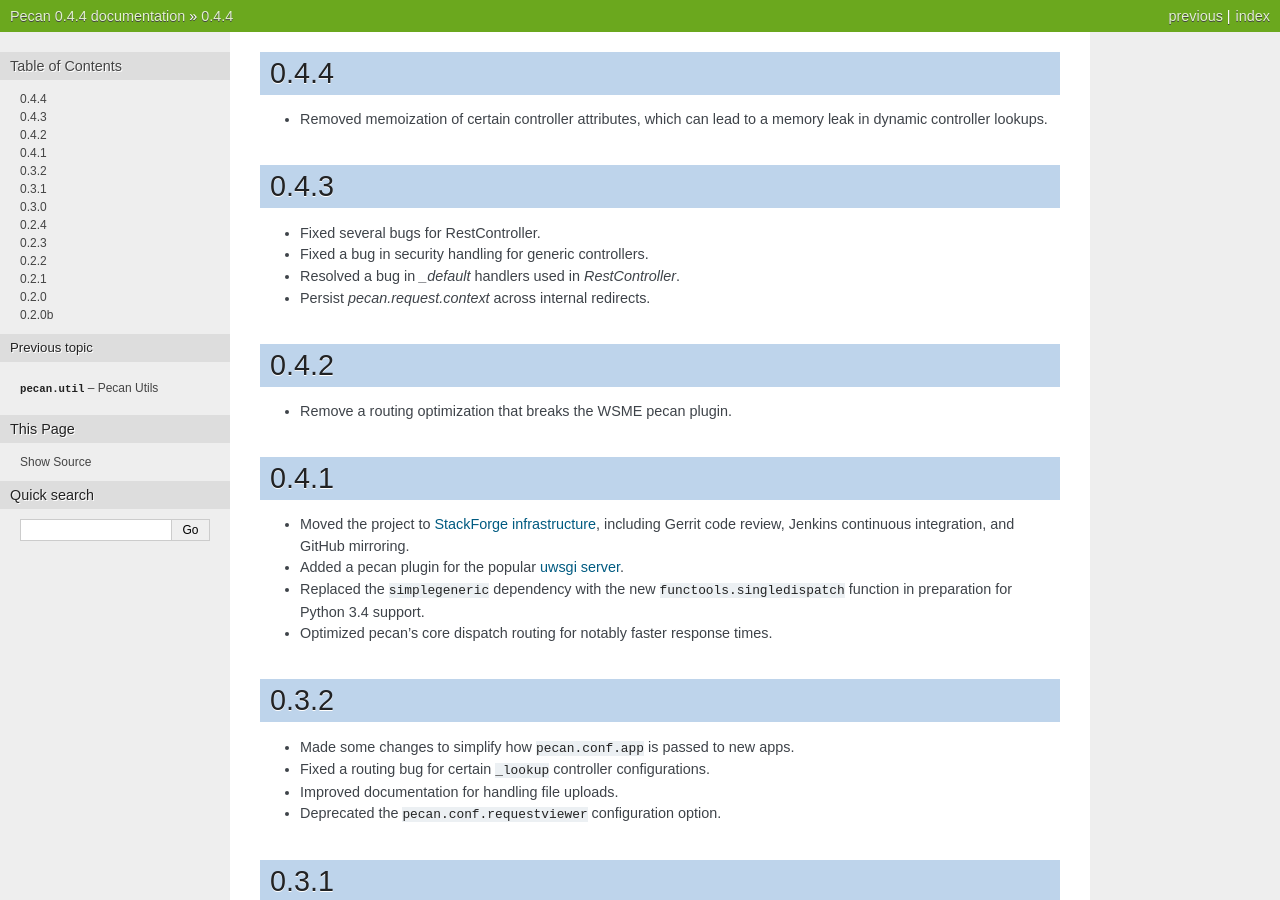
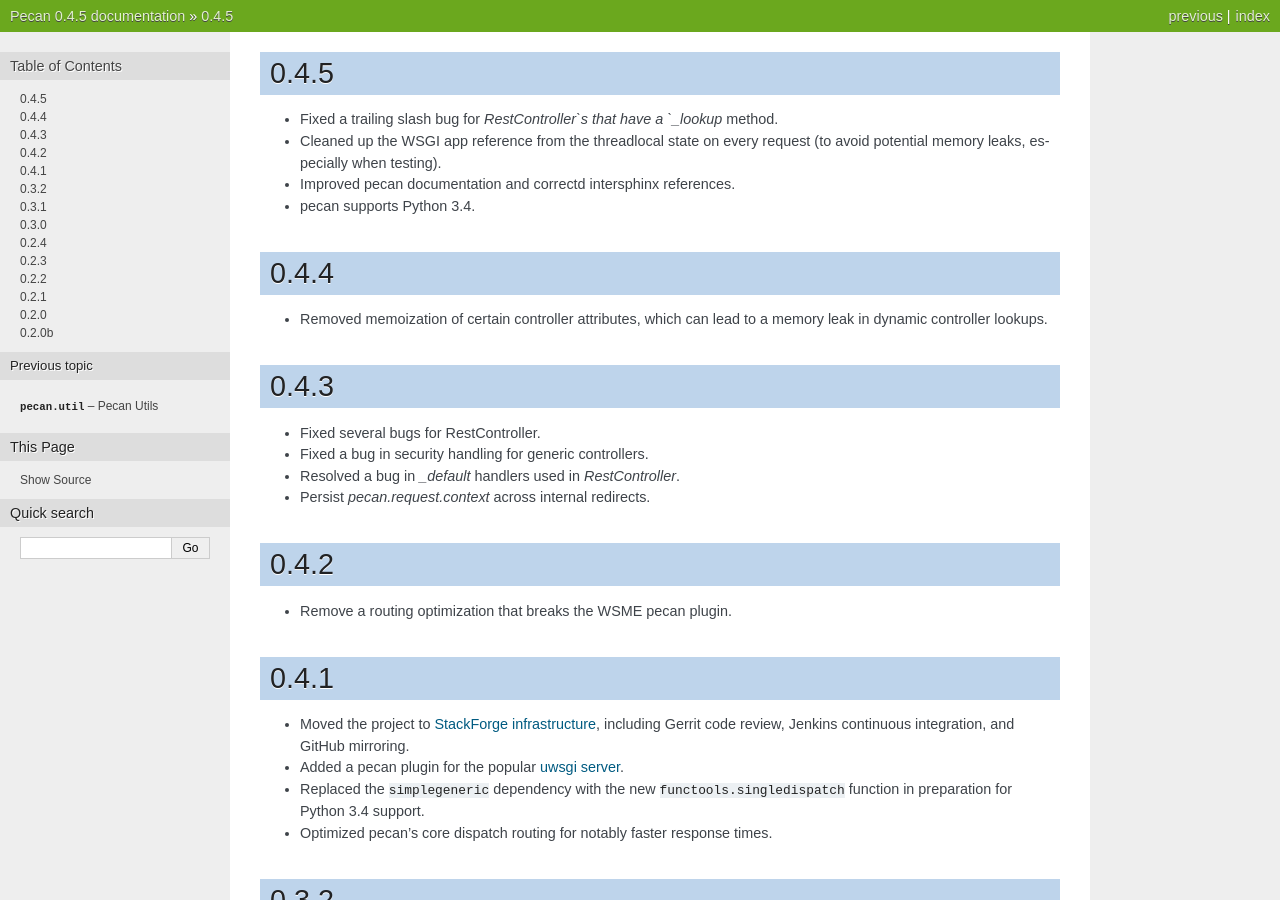
Before and after one commit to stackforge/pecan, a Sphinx documentation site: the page built from docs/source/changes.rst, in a window 1280 px wide and 900 px high. Built offline with Sphinx 7.4.7, drawn with Linux system fonts in a browser that asks for light colours; some of the changed text lies outside the part shown.

Commit message:
Version increment.
Change-Id: Ic3333885875af332f751dc46cfa7ef67d03f20c5

```diff
--- a/docs/source/changes.rst
+++ b/docs/source/changes.rst
@@ -1,3 +1,11 @@
+0.4.5
+=====
+* Fixed a trailing slash bug for `RestController`s that have a `_lookup` method.
+* Cleaned up the WSGI app reference from the threadlocal state on every request
+  (to avoid potential memory leaks, especially when testing).
+* Improved pecan documentation and correctd intersphinx references.
+* pecan supports Python 3.4.
+
 0.4.4
 =====
 * Removed memoization of certain controller attributes, which can lead to
--- a/setup.py
+++ b/setup.py
@@ -2,7 +2,7 @@
 
 from setuptools import setup, find_packages
 
-version = '0.4.4'
+version = '0.4.5'
 
 #
 # determine requirements
```
